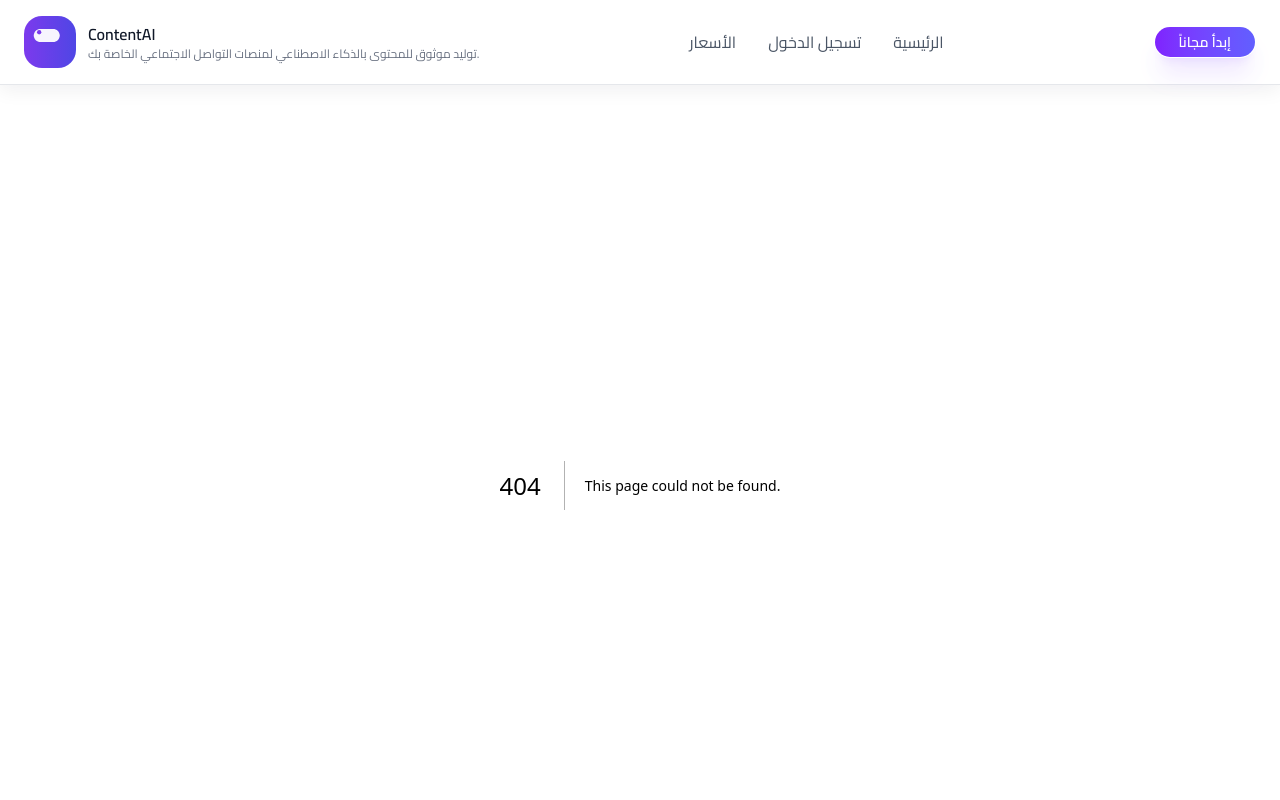
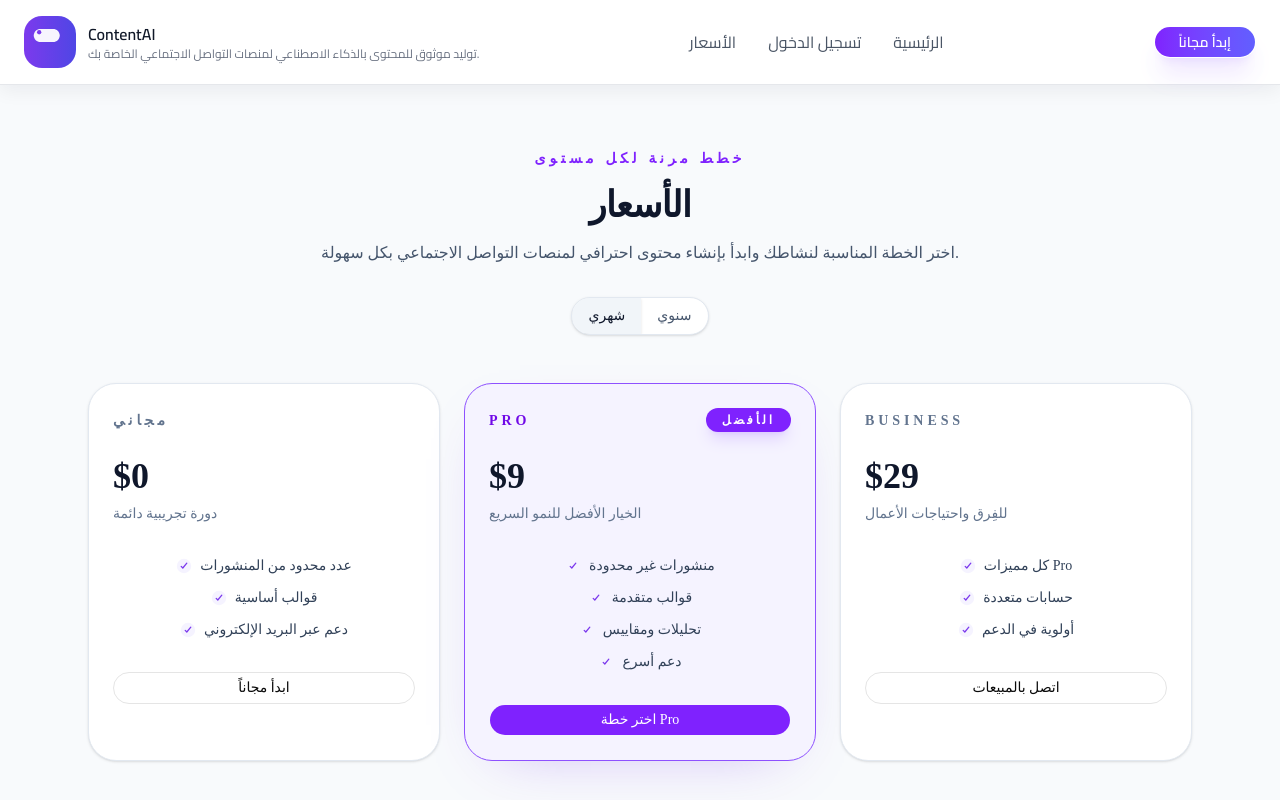
Before and after one commit to Nadwa-soufi2000/Social-media-platform, a Next.js app: page /pricing in a window 1280 px wide. Before the commit this address had no page. Shown: the top 800 px of the page. Built offline with nearby package versions, Linux system fonts and the light colour scheme.

Commit message:
'update'

```diff
--- /dev/null
+++ b/app/pricing/page.tsx
@@ -0,0 +1,130 @@
+"use client";
+
+import { useState } from "react";
+import { motion } from "framer-motion";
+import { Button } from "@/components/ui/button";
+
+const plans = [
+    {
+        id: "free",
+        title: "مجاني",
+        price: "$0",
+        description: "دورة تجريبية دائمة",
+        features: ["عدد محدود من المنشورات", "قوالب أساسية", "دعم عبر البريد الإلكتروني"],
+        button: "ابدأ مجاناً",
+    },
+    {
+        id: "pro",
+        title: "Pro",
+        price: "",
+        description: "الخيار الأفضل للنمو السريع",
+        features: ["منشورات غير محدودة", "قوالب متقدمة", "تحليلات ومقاييس", "دعم أسرع"],
+        button: "اختر خطة Pro",
+    },
+    {
+        id: "business",
+        title: "Business",
+        price: "",
+        description: "للفِرق واحتياجات الأعمال",
+        features: ["كل مميزات Pro", "حسابات متعددة", "أولوية في الدعم"],
+        button: "اتصل بالمبيعات",
+    },
+];
+
+const checkIcon = (
+    <svg viewBox="0 0 20 20" fill="none" xmlns="http://www.w3.org/2000/svg" className="h-4 w-4 text-violet-500">
+        <circle cx="10" cy="10" r="9" fill="#F5F3FF" />
+        <path d="M6.5 10.5l2 2 5-6" stroke="#7C3AED" strokeWidth="1.6" strokeLinecap="round" strokeLinejoin="round" />
+    </svg>
+);
+
+export default function Pricing() {
+    const [annual, setAnnual] = useState(false);
+    const [selectedPlan, setSelectedPlan] = useState("pro");
+
+    return (
+        <main className="min-h-screen bg-slate-50 py-16">
+            <div className="mx-auto max-w-6xl px-4 sm:px-6">
+                <motion.header
+                    initial={{ opacity: 0, y: 16 }}
+                    animate={{ opacity: 1, y: 0 }}
+                    transition={{ duration: 0.7, ease: "easeOut" }}
+                    className="mx-auto max-w-3xl text-center"
+                >
+                    <p className="text-sm font-semibold uppercase tracking-[0.3em] text-violet-600">خطط مرنة لكل مستوى</p>
+                    <h1 className="mt-4 text-3xl font-extrabold tracking-tight text-slate-900 sm:text-4xl">الأسعار</h1>
+                    <p className="mx-auto mt-4 max-w-2xl text-sm text-slate-600 sm:text-base">
+                        اختر الخطة المناسبة لنشاطك وابدأ بإنشاء محتوى احترافي لمنصات التواصل الاجتماعي بكل سهولة.
+                    </p>
+
+                    <div className="mt-8 inline-flex overflow-hidden rounded-full border border-slate-200 bg-white shadow-sm">
+                        <button
+                            onClick={() => setAnnual(false)}
+                            aria-pressed={!annual}
+                            className={`px-4 py-2 text-sm font-medium transition ${annual ? 'text-slate-600 hover:text-slate-900' : 'bg-slate-100 text-slate-900 shadow-sm'}`}
+                        >
+                            شهري
+                        </button>
+                        <button
+                            onClick={() => setAnnual(true)}
+                            aria-pressed={annual}
+                            className={`px-4 py-2 text-sm font-medium transition ${annual ? 'bg-slate-100 text-slate-900 shadow-sm' : 'text-slate-600 hover:text-slate-900'}`}
+                        >
+                            سنوي
+                        </button>
+                    </div>
+                </motion.header>
+
+                <motion.section
+                    initial="hidden"
+                    animate="show"
+                    variants={{ hidden: { opacity: 0 }, show: { opacity: 1, transition: { staggerChildren: 0.1 } } }}
+                    className="mt-12 grid gap-6 md:grid-cols-2 lg:grid-cols-3"
+                >
+                    {plans.map((plan) => {
+                        const isActive = selectedPlan === plan.id;
+                        const isPro = plan.id === "pro";
+                        const price = plan.id === "free" ? "$0" : plan.id === "pro" ? `${annual ? "$90" : "$9"}` : `${annual ? "$290" : "$29"}`;
+
+                        return (
+                            <motion.div
+                                key={plan.id}
+                                variants={{ hidden: { opacity: 0, y: 18 }, show: { opacity: 1, y: 0, transition: { duration: 0.55 } } }}
+                                whileHover={{ y: -6 }}
+                                onClick={() => setSelectedPlan(plan.id)}
+                                className={`group relative cursor-pointer rounded-[1.75rem] border p-6 transition-all duration-300 ${isActive ? 'border-violet-500 bg-violet-50 shadow-[0_20px_60px_-35px_rgba(124,58,237,0.4)]' : 'border-slate-200 bg-white shadow-sm hover:border-violet-300 hover:shadow-[0_20px_50px_-45px_rgba(124,58,237,0.18)]'}`}
+                            >
+                                {isPro && (
+                                    <div className="absolute right-6 top-6 rounded-full bg-violet-600 px-4 py-1 text-xs font-semibold uppercase tracking-[0.24em] text-white shadow-lg shadow-violet-500/20">
+                                        الأفضل
+                                    </div>
+                                )}
+                                <span className={`text-sm font-semibold uppercase tracking-[0.28em] ${isActive ? 'text-violet-700' : 'text-slate-500'}`}>{plan.title}</span>
+                                <div className="mt-6">
+                                    <div className="text-4xl font-extrabold text-slate-900">{price}</div>
+                                    <div className="mt-2 text-sm text-slate-500">{plan.description}</div>
+                                </div>
+                                <ul className="mt-8 space-y-3 text-sm text-slate-600">
+                                    {plan.features.map((feature) => (
+                                        <li key={feature} className="flex items-center justify-center gap-2 text-slate-700">
+                                            {checkIcon}
+                                            {feature}
+                                        </li>
+                                    ))}
+                                </ul>
+                                <div className="mt-8">
+                                    <Button
+                                        variant={isActive ? 'default' : 'outline'}
+                                        className={`w-full rounded-full py-3 text-sm ${isActive ? 'bg-violet-600 text-white' : ''}`}
+                                    >
+                                        {plan.button}
+                                    </Button>
+                                </div>
+                            </motion.div>
+                        );
+                    })}
+                </motion.section>
+            </div>
+        </main>
+    );
+}
--- a/components/Navbar.tsx
+++ b/components/Navbar.tsx
@@ -4,6 +4,7 @@ import { useEffect, useState } from "react";
 import { Button } from "./ui/button";
 import Logo from "./Logo";
 import { motion, AnimatePresence, useAnimation } from "framer-motion";
+import Link from "next/link";
 
 const navVariants = {
   hidden: { opacity: 0, y: -8 },
@@ -72,15 +73,15 @@ export default function Navbar() {
         </motion.div>
 
         <div className="hidden items-center gap-8 lg:flex">
-          <motion.a href="#home" className="text-md font-medium text-gray-600 transition hover:text-gray-900" variants={itemVariants} whileHover={{ y: -3, scale: 1.03 }}>
-            الأسعار
-          </motion.a>
-          <motion.a href="#pricing" className="text-md font-medium text-gray-600 transition hover:text-gray-900" variants={itemVariants} whileHover={{ y: -3, scale: 1.03 }}>
-            تسجيل الدخول
-          </motion.a>
-          <motion.a href="#login" className="text-md font-medium text-gray-600 transition hover:text-gray-900" variants={itemVariants} whileHover={{ y: -3, scale: 1.03 }}>
-             الرئيسية
-          </motion.a>
+          <motion.div variants={itemVariants} whileHover={{ y: -3, scale: 1.03 }}>
+            <Link href="/pricing" className="text-md font-medium text-gray-600 transition hover:text-gray-900">الأسعار</Link>
+          </motion.div>
+          <motion.div variants={itemVariants} whileHover={{ y: -3, scale: 1.03 }}>
+            <Link href="/login" className="text-md font-medium text-gray-600 transition hover:text-gray-900">تسجيل الدخول</Link>
+          </motion.div>
+          <motion.div variants={itemVariants} whileHover={{ y: -3, scale: 1.03 }}>
+            <Link href="/" className="text-md font-medium text-gray-600 transition hover:text-gray-900">الرئيسية</Link>
+          </motion.div>
         </div>
         <div className="flex items-center gap-3">
           <div className="lg:hidden">
```
